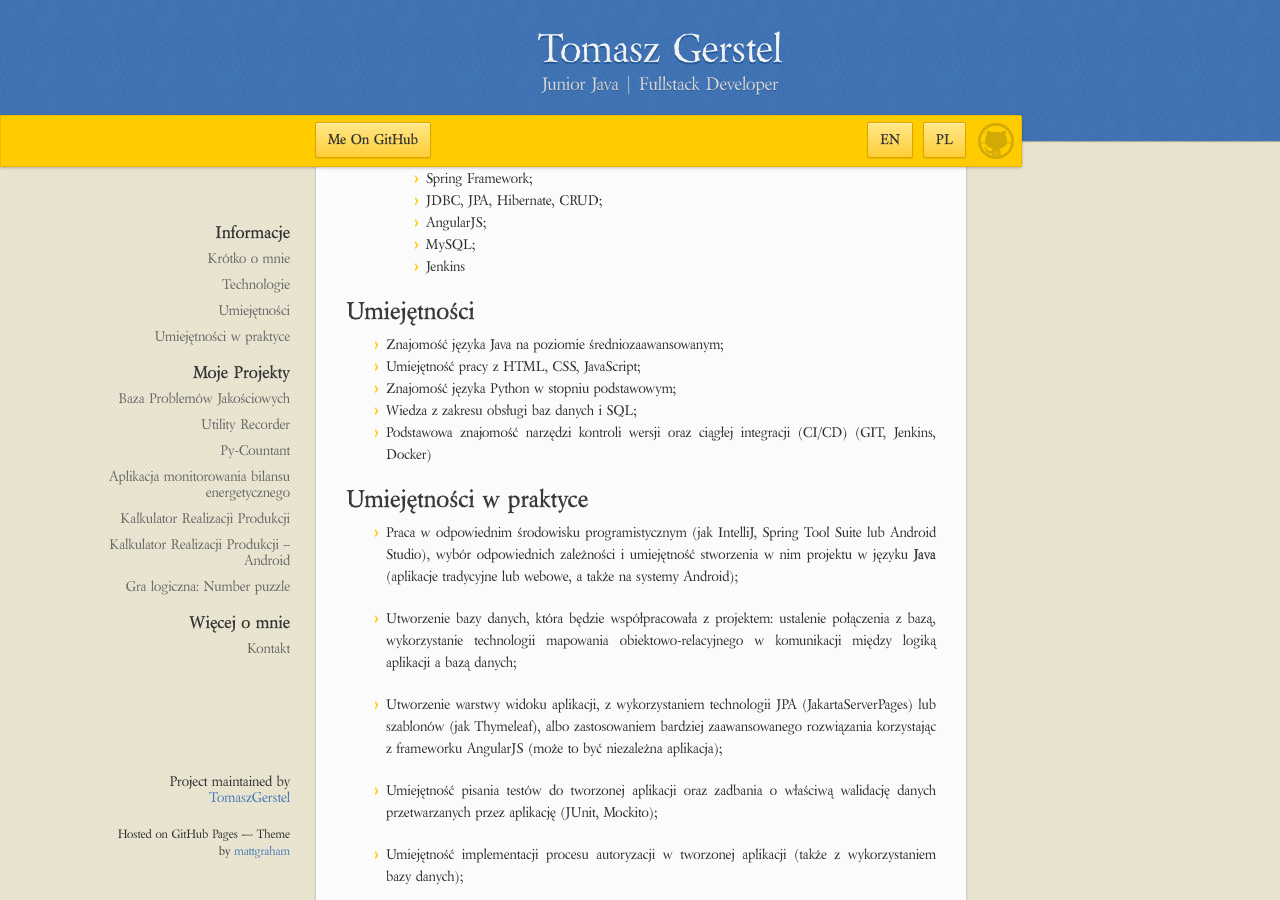
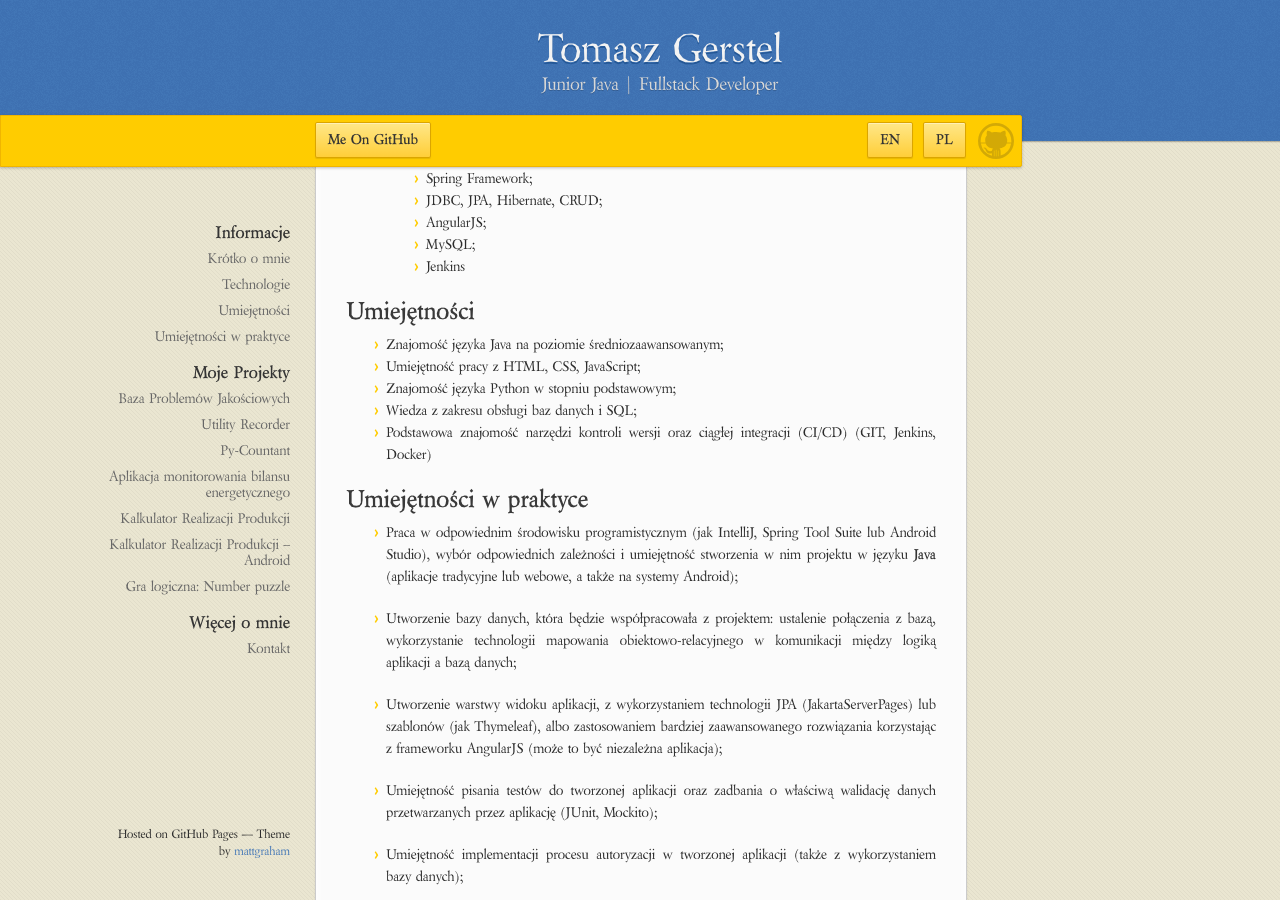
Before and after one commit to TomaszGerstel/Tomasz-Gerstel---My-IT-portfolio, a Jekyll site: the page built from index.md, in a window 1280 px wide and 900 px high, scrolled down 515 px. Built offline with Jekyll 4.4.1, drawn with Linux system fonts in a browser that asks for light colours; our own code applies the rules of GitHub Pages for plain Markdown files.

Commit message:
projMaintainedInfoDisabled

```diff
--- a/_layouts/default.html
+++ b/_layouts/default.html
@@ -54,9 +54,9 @@
 
       </section>
       <footer>
-        {% if site.github.is_project_page %}
-          <p>Project maintained by <a href="{{ site.github.owner_url }}">{{ site.github.owner_name }}</a></p>
-        {% endif %}
+        <!-- {% if site.github.is_project_page %} -->
+          <!-- <p>Project maintained by <a href="{{ site.github.owner_url }}">{{ site.github.owner_name }}</a></p> -->
+        <!-- {% endif %} -->
         <p><small>Hosted on GitHub Pages &mdash; Theme by <a href="https://twitter.com/mattgraham">mattgraham</a></small></p>
       </footer>
     </div>
--- a/index.md
+++ b/index.md
@@ -140,7 +140,7 @@ narzędzie pozwala ustalić uzyskiwane dochody, podstawę opodatkowania oraz wys
 
 #### Linki
 
-* [Kopia aplikacji na serwerze](http://py-countant.com/)
+* [Kopia aplikacji na serwerze](http://py-countan,0t.com/)
 * [Kod projektu](https://github.com/TomaszGerstel/pycountant-simple.git)
 
 * * *
```
